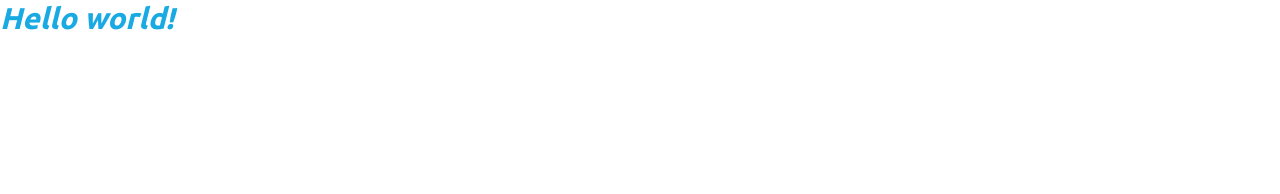
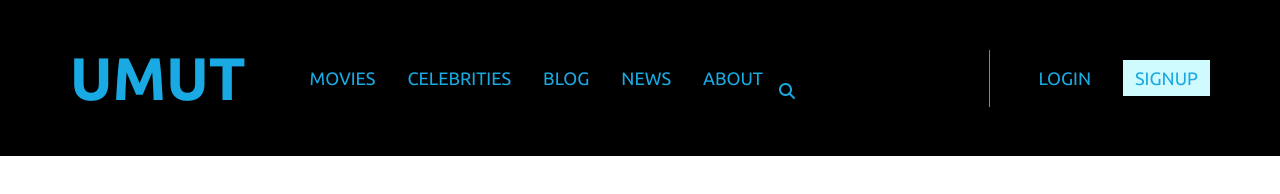
Before and after one commit to umutice0/tailwind-test, a website: page src/index.html in a window 1280 px wide. Drawn offline with Linux system fonts and the light colour scheme.

Commit message:
Header yapıldı, sayamayacağım kadar şey öğrenildi :)

```diff
--- a/src/index.html
+++ b/src/index.html
@@ -8,13 +8,44 @@
   <link rel="preconnect" href="https://fonts.gstatic.com" crossorigin>
   <link href="https://fonts.googleapis.com/css2?family=Ubuntu:wght@400;700&display=swap" rel="stylesheet">
 
+  <!-- Font Awesome -->
+  <link rel="stylesheet" href="https://cdnjs.cloudflare.com/ajax/libs/font-awesome/6.5.2/css/all.min.css" integrity="sha512-SnH5WK+bZxgPHs44uWIX+LLJAJ9/2PkPKZ5QiAj6Ta86w+fsb2TkcmfRyVX3pBnMFcV7oQPJkl9QevSCWr3W6A==" crossorigin="anonymous" referrerpolicy="no-referrer" />
+
   <link href="./css/style.css" rel="stylesheet">
 </head>
 <body>
-  <div class="container">
-    <h1 class="text-3xl font-black font-ubuntu italic text-ab">
-      Hello world!
-    </h1>
-  </div>
+  <header class="bg-black py-12 text-ab font-ubuntu uppercase">
+    <!-- Header Container -->
+     <div class="container flex items-center justify-between space-x-16">
+        <!-- Logo -->
+          <a href="#" class="text-6xl font-bold">Umut</a>
+        <!-- Navigation -->
+          <nav class="flex justify-between flex-1">
+            <!-- Menu -->
+             <div class="flex items-center text-lg space-x-8">
+               <a href="" class="hover:text-emerald-200 transition duration-300">movies</a>
+               <a href="" class="hover:text-emerald-200 transition duration-300">celebrities</a>
+               <a href="" class="hover:text-emerald-200 transition duration-300">blog</a>
+               <a href="" class="hover:text-emerald-200 transition duration-300">news</a>
+               <a href="" class="hover:text-emerald-200 transition duration-300">about</a>
+            </div>
+            <!-- Login Area -->
+            <div class="flex items-center space-x-8">
+              <!-- Search Area -->
+               <form>
+                <div class="group border-r px-4 mx-4 py-1 border-ab">
+                  <input type="text" class="opacity-0 group-hover:opacity-100 bg-transparent border-b border-ab focus:outline-none w-44 transition duration-300">
+                  <button class="-ml-4 group-hover:ml-0 transition duration-300"><i class="fas fa-search"></i></button>
+                </div>
+               </form>
+               <!-- Signup Area -->
+                <div class="flex items-center space-x-8 text-lg">
+                  <a href="" >Login</a>
+                  <a href="" class="bg-cyan-100 px-3 py-1 hover:bg-cyan-300 cursor-pointer transition duration-300">Signup</a>
+                </div>
+             </div>
+          </nav>
+        </div>
+  </header>
 </body>
 </html>
--- a/tailwind.config.js
+++ b/tailwind.config.js
@@ -3,7 +3,12 @@
   content: ["./src/**/*.{html,js}"],
   theme: {
     container: {
-      center: true
+      center: true,
+      screens: {
+        lg: '1140px',
+        xl: '1140px',
+        '2xl': '1140px',
+      }
     },
     extend: {
       fontFamily: {
```
Also changed, not shown: src/css/style.css.
